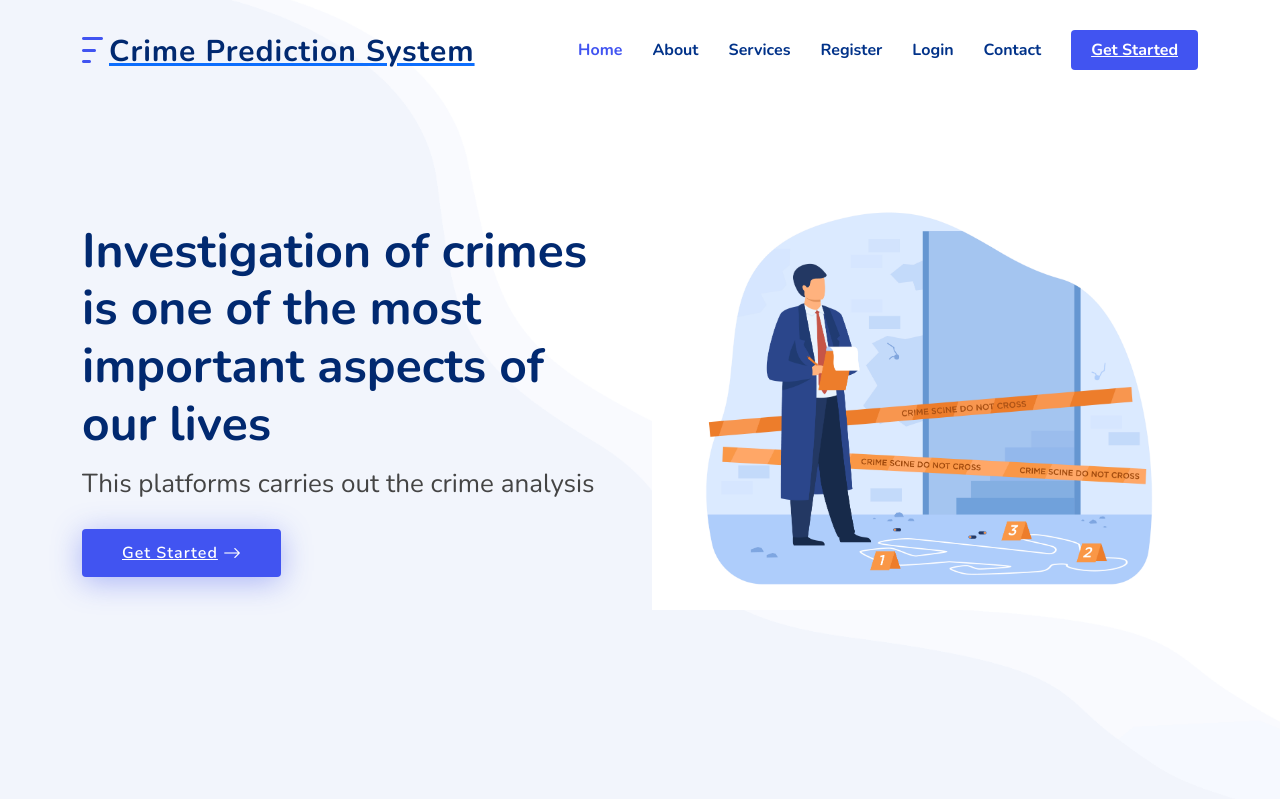
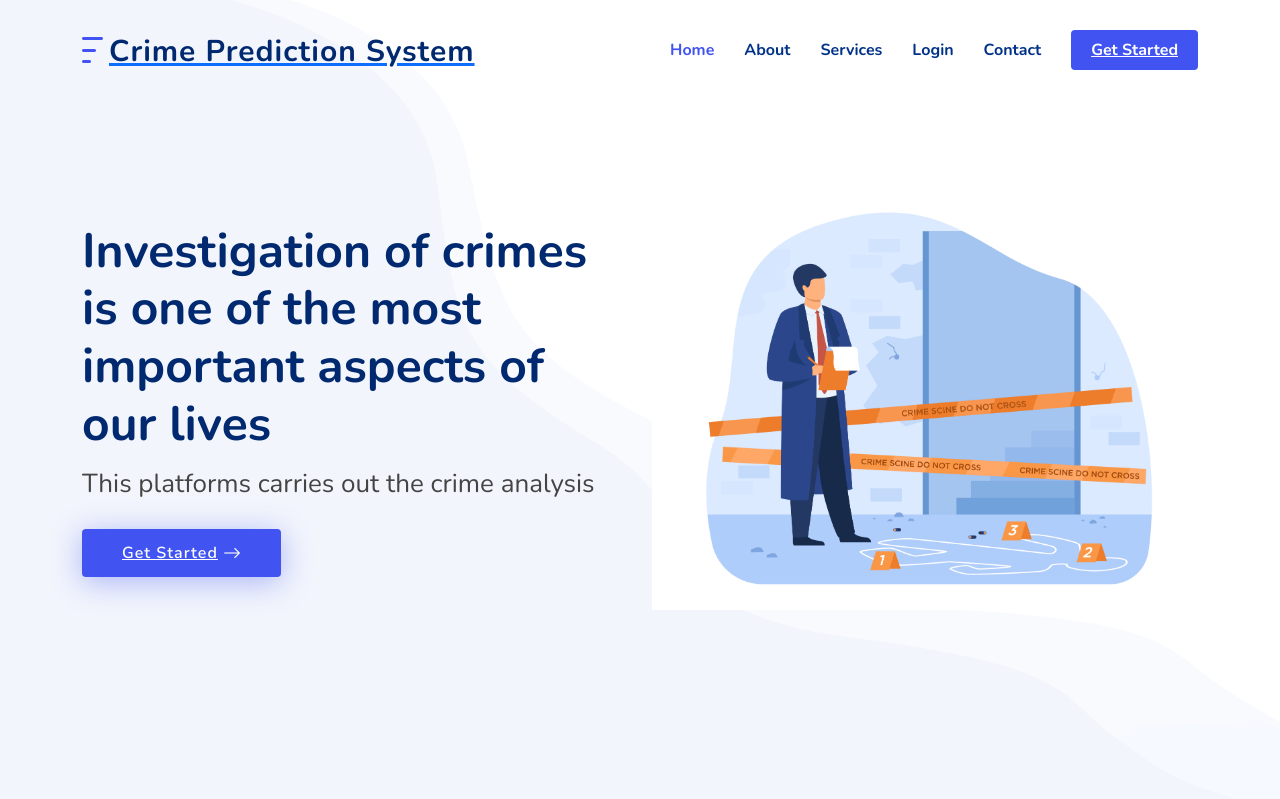
Before and after one commit to DavidBugger/Crime_Analysis_using_K_Means_algorithm, a Flask app: page / in a window 1280 px wide. Shown: the top 799 px of the page. Run offline with Flask 3, Linux system fonts and the light colour scheme; some libraries are stand-ins or nearby versions.

Commit message:
added a new feature and fix some bugs

```diff
--- a/templates/index.html
+++ b/templates/index.html
@@ -76,7 +76,7 @@
             <li><a class="nav-link scrollto active" href="#hero">Home</a></li>
             <li><a class="nav-link scrollto" href="#about">About</a></li>
             <li><a class="nav-link scrollto" href="#services">Services</a></li>
-            <li><a class="nav-link scrollto" href="/register">Register</a></li>
+            <!-- <li><a class="nav-link scrollto" href="/register">Register</a></li> -->
             <li><a class="nav-link scrollto" href="/login">Login</a></li>
             <li><a class="nav-link scrollto" href="#contact">Contact</a></li>
             <li>
```
Also changed, not shown: crime_data.db.
